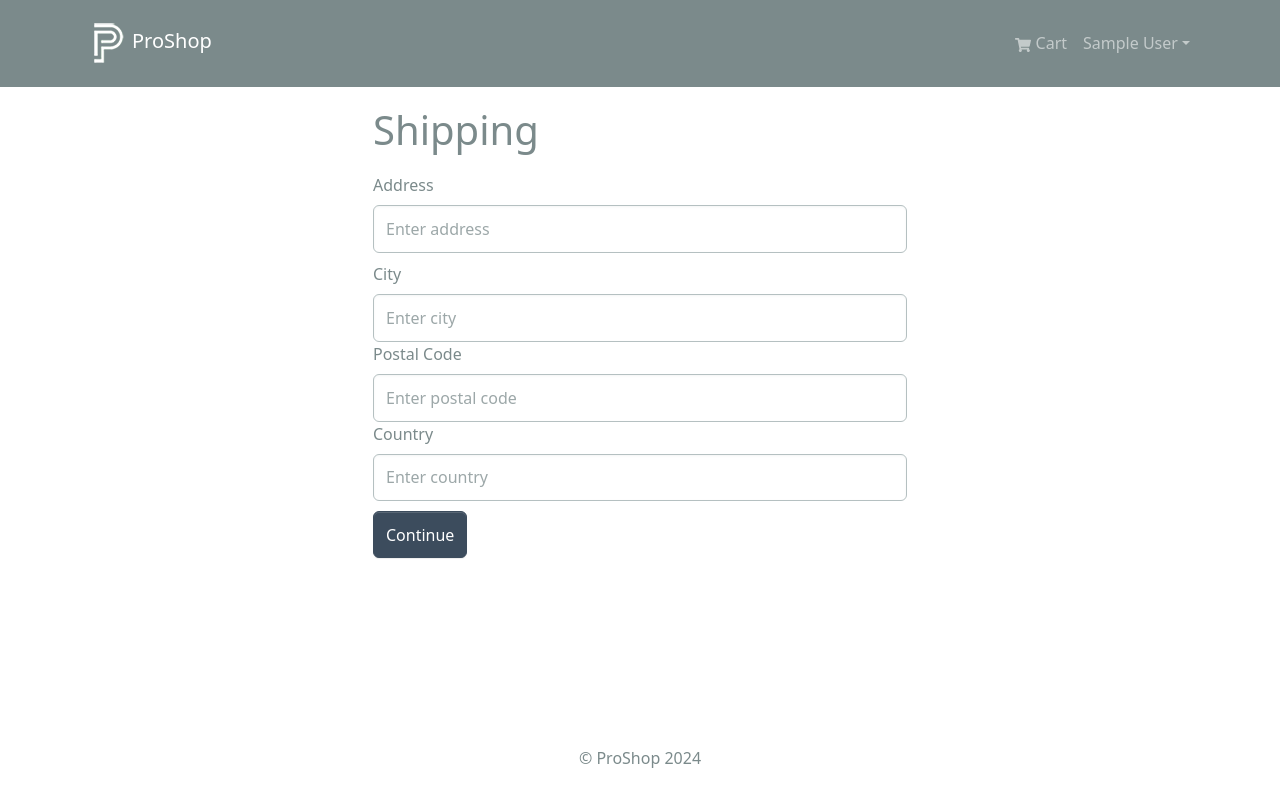
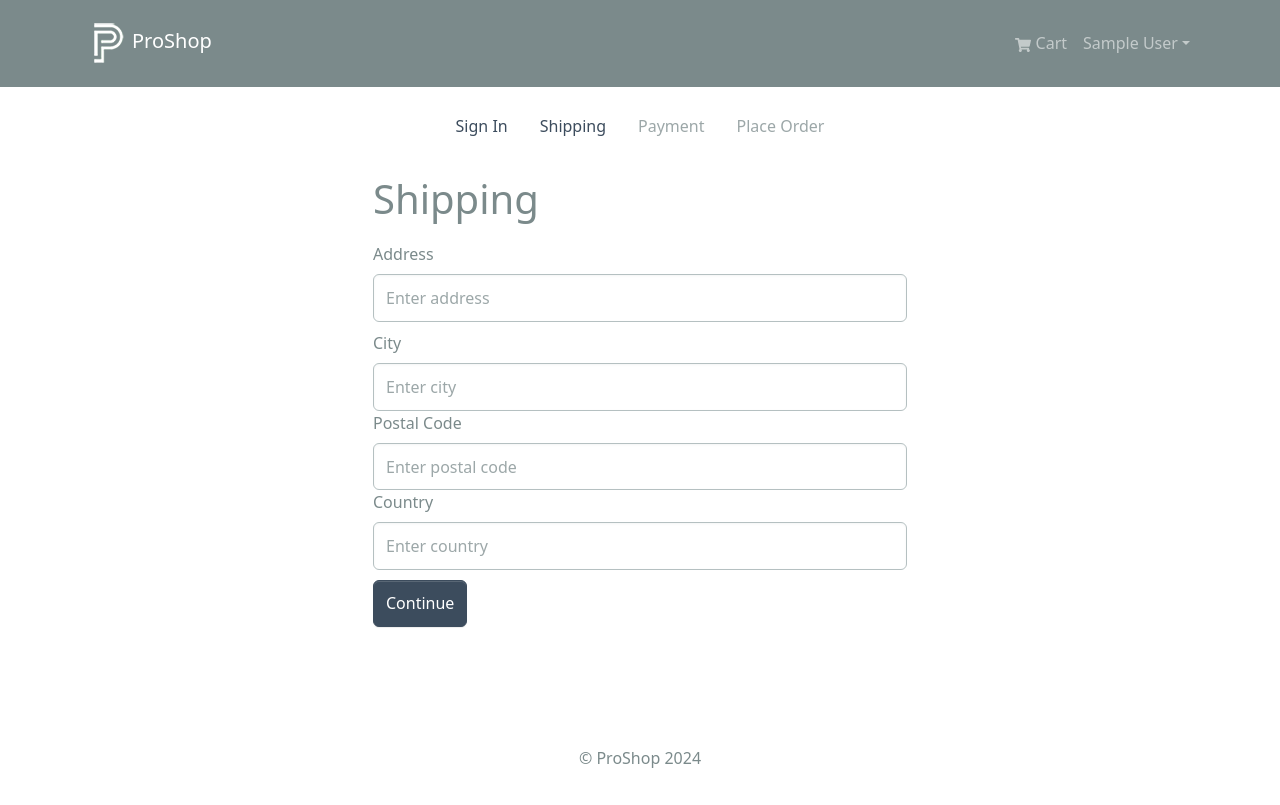
Before and after one commit to Elijah80/proshop, a React (Create React App) app in the folder frontend/: page /shipping in a window 1280 px wide. Built offline with nearby package versions, Linux system fonts and the light colour scheme; sample sign-in values are in the browser's storage.

Commit message:
Add CheckoutSteps component to ShippingScreen

```diff
--- /dev/null
+++ b/frontend/src/components/CheckoutSteps.jsx
@@ -0,0 +1,48 @@
+import React from 'react'
+import { Nav } from 'react-bootstrap'
+import { LinkContainer } from 'react-router-bootstrap'
+
+const CheckoutSteps = ({ step1, step2, step3, step4 }) => {
+  return (
+    <Nav className='justify-content-center mb-4'>
+      <Nav.Item>
+        {step1 ? (
+          <LinkContainer to='/login'>
+            <Nav.Link>Sign In</Nav.Link>
+          </LinkContainer>
+        ) : (
+          <Nav.Link disabled>Sign In</Nav.Link>
+        )}
+      </Nav.Item>
+      <Nav.Item>
+        {step2 ? (
+          <LinkContainer to='/shipping'>
+            <Nav.Link>Shipping</Nav.Link>
+          </LinkContainer>
+        ) : (
+          <Nav.Link disabled>Shipping</Nav.Link>
+        )}
+      </Nav.Item>
+      <Nav.Item>
+        {step3 ? (
+          <LinkContainer to='/payment'>
+            <Nav.Link>Payment</Nav.Link>
+          </LinkContainer>
+        ) : (
+          <Nav.Link disabled>Payment</Nav.Link>
+        )}
+      </Nav.Item>
+      <Nav.Item>
+        {step4 ? (
+          <LinkContainer to='/placeorder'>
+            <Nav.Link>Place Order</Nav.Link>
+          </LinkContainer>
+        ) : (
+          <Nav.Link disabled>Place Order</Nav.Link>
+        )}
+      </Nav.Item>
+    </Nav>
+  )
+}
+
+export default CheckoutSteps
--- a/frontend/src/screens/ShippingScreen.jsx
+++ b/frontend/src/screens/ShippingScreen.jsx
@@ -5,6 +5,7 @@
 import { useNavigate } from 'react-router-dom'
 import FormContainer from '../components/FormContainer'
 import { saveShippingAddress } from '../slices/cartSlice'
+import CheckoutSteps from '../components/CheckoutSteps'
 
 
 const ShippingScreen = () => {
@@ -27,6 +28,7 @@
 
 	return (
 		<FormContainer>
+			<CheckoutSteps step1 step2 />
 			<h1>Shipping</h1>
 			<Form onSubmit={submitHandler}>
 				<Form.Group controlId='address' className='my-2'>
```
